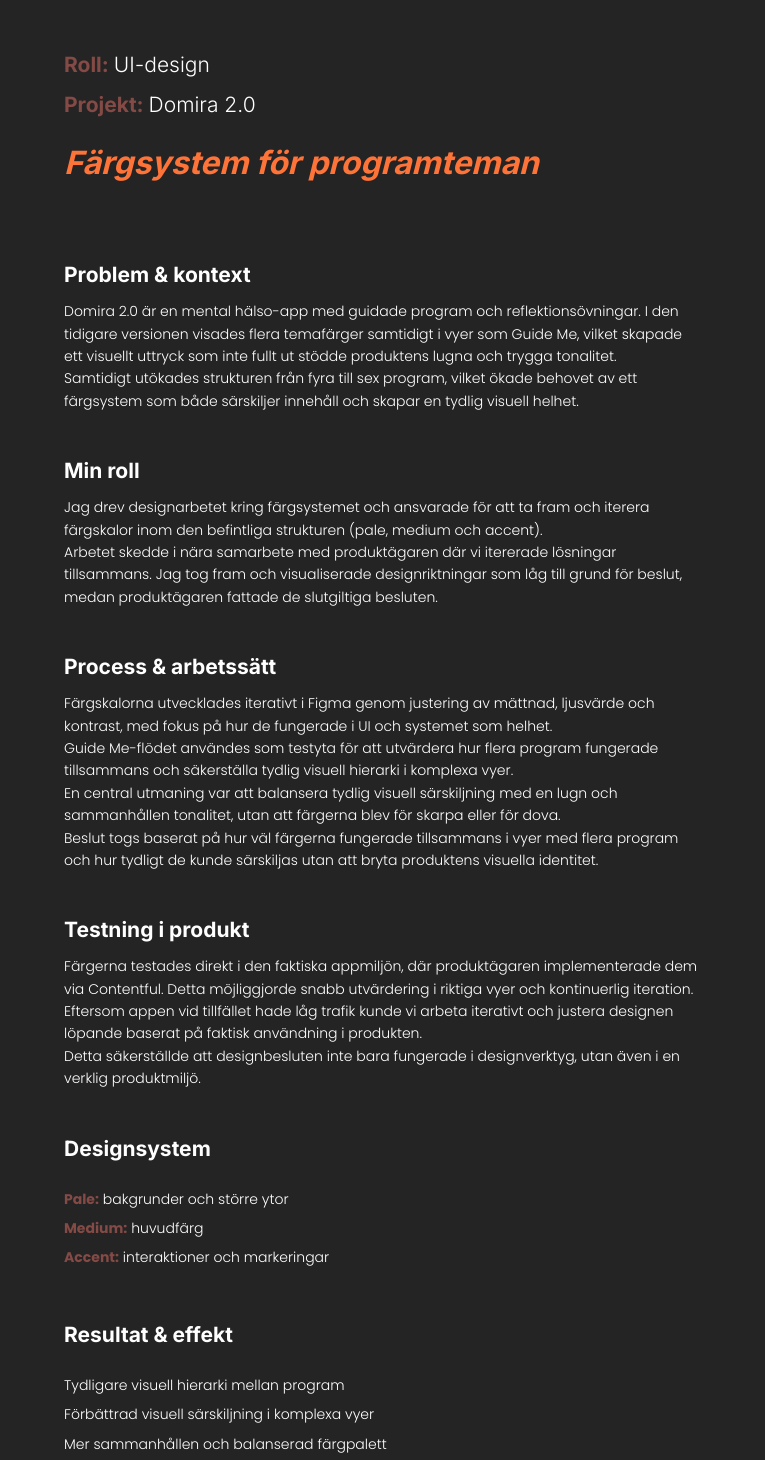
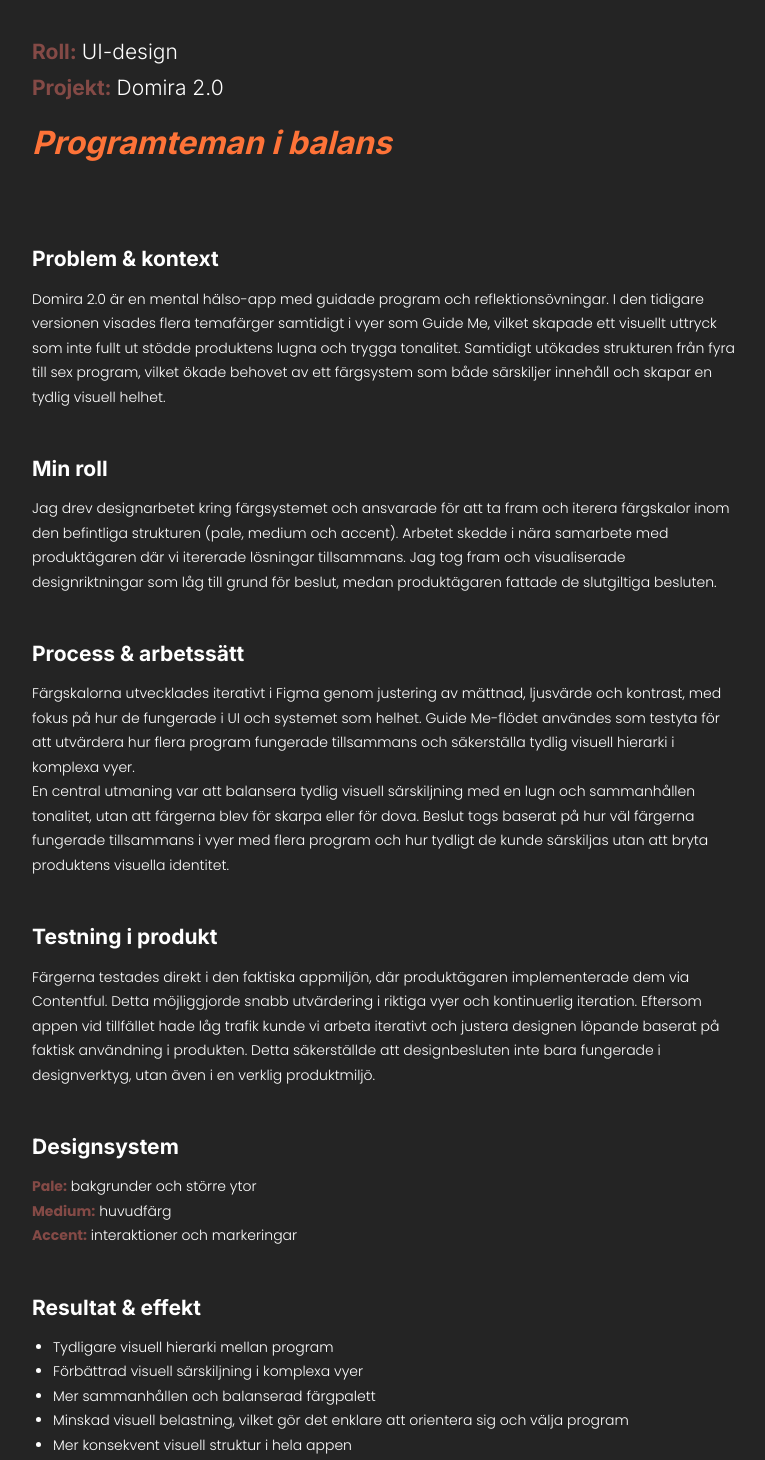
Before and after one commit to EmNatter/portfolio, a React (Vite) app: page /redesign in a window 1280 px wide. Shown: the part 1260-2720 px from the top of the page, without its empty margins (256-1021 px from the left). Built offline with nearby package versions, Linux system fonts and the light colour scheme.

Commit message:
fix: layout centering and list styling on project pages

```diff
--- a/src/CSS/index.css
+++ b/src/CSS/index.css
@@ -71,14 +71,12 @@
   flex-shrink: 0;
   z-index: 100;
   position: relative;
-
   background:rgb(11, 6, 6);
   font-size: 20px;
 }
 
 .navbar h1 {
   color: rgb(224, 83, 23);
-
   font-size: 3.4rem;
   padding-top: 4.5rem;
   text-align: center;
@@ -247,7 +245,7 @@
   align-self: center;
   width: 22rem;
   height: 46px;
-
+  margin-bottom: 2rem;
   border-radius: 16px;
   border: 1px solid rgba(0, 0, 0, 0.08);
 
@@ -741,11 +739,13 @@
 
 .projectexample_wrapper {
   display: flex;
-  flex-direction: row;
+  flex-direction: column;
   flex-wrap: wrap;
-  justify-content: space-evenly;
+  align-items: center;
+  text-align: left;
   background: rgb(36, 36, 36);
 }
+
 
 .projectexample_card {
   display: flex;
@@ -758,6 +758,8 @@
   border: none;
   color: white;
   max-width: 80%;
+  margin: 0 auto;
+  line-height: 1.75;
 }
 
 .projectexample_card a .todo-small-img,
@@ -784,7 +786,7 @@
 }
 .projectexample_card h3 {
   font-weight: 200;
-  padding-top: 4rem;
+  padding-top: 2rem;
 }
 
 .projectexample_card h2 li {
@@ -805,17 +807,25 @@
 }
 
 .projectexample_card ul {
-  list-style-type: none;
-  padding-top: 1rem;
-  padding-left: 0;
-  margin-left: 0;
+  margin: 0;
+  padding-left: 1.5rem;
 }
 
-.projectexample_card li {
-  margin-left: 0;
-  text-indent: 0;
-  margin-bottom: 0.5rem;
+.projectexample_card ul.list-clean {
+  list-style: none;
+  padding-left: 0;
 }
+
+.projectexample_card ul.list-result {
+  list-style: disc;
+  padding-left: 1.5rem;
+  margin: 1rem 0;
+}
+
+.projectexample_card ul.list-result li {
+  display: list-item;
+}
+
 .button_center {
   display: flex;
   justify-content: center;
@@ -824,6 +834,11 @@
 .projectexample_card h2, .projectexample_card h3,
 .projectexample_card span {
   font-weight: 800;
+}
+
+.text-span {
+  padding-top: 0.7rem;
+  padding-bottom: 0.7rem;
 }
 
 .projectexample_card strong {
@@ -918,6 +933,12 @@
 /* --------- MEDIA QUAREY--------- */
 
 @media (max-width: 768px) {
+
+    html,
+  body {
+    font-size: 12px;
+  }
+
   .card {
     width: 250px;
   }
@@ -966,7 +987,7 @@
   .todo-small-img,
   .webshop-img,
   .redesign-img {
-    width: 700px;
+    max-width: 700px;
   }
 
   .card_wrapper {
@@ -976,7 +997,7 @@
   .about_wrapper,
   .home_intro_wrapper,
   .projectexample_card {
-    max-width: 50%;
+    max-width: 55%;
   }
 
   .intro_form {
--- a/src/Pages/Project.jsx
+++ b/src/Pages/Project.jsx
@@ -36,12 +36,12 @@
               Projektet gick ut på att skapa en flersidig app med tydliga
               funktioner och en enkel, snygg design.
             </p>
-            <ul>
-              <li>
+            <ul className="list-clean">
+              <li className="text-span">
                 <span>Todo-sida:</span> Användaren kan lägga till, visa och
                 bocka av uppgifter.
               </li>
-              <li>
+              <li className="text-span">
                 <span>Om-sida:</span> Kort information om appens syfte och
                 funktion.
               </li>
--- a/src/Pages/Redesign.jsx
+++ b/src/Pages/Redesign.jsx
@@ -10,7 +10,7 @@
             <img src={RedesignImg} alt="redesign" className="redesign-img" />
 
             <h2>
-              <ul>
+              <ul className="list-clean">
                 <li>
                   <strong>Roll: </strong>UI-design
                 </li>
@@ -20,7 +20,7 @@
               </ul>
             </h2>
 
-            <h1>Färgsystem för programteman</h1>
+            <h1>Programteman i balans</h1>
 
             <h2>Problem & kontext</h2>
 
@@ -29,13 +29,9 @@
               reflektionsövningar. I den tidigare versionen visades flera
               temafärger samtidigt i vyer som Guide Me, vilket skapade ett
               visuellt uttryck som inte fullt ut stödde produktens lugna och
-              trygga tonalitet.
-            </p>
-
-            <p>
-              Samtidigt utökades strukturen från fyra till sex program, vilket
-              ökade behovet av ett färgsystem som både särskiljer innehåll och
-              skapar en tydlig visuell helhet.
+              trygga tonalitet. Samtidigt utökades strukturen från fyra till sex
+              program, vilket ökade behovet av ett färgsystem som både
+              särskiljer innehåll och skapar en tydlig visuell helhet.
             </p>
 
             <h2>Min roll</h2>
@@ -43,14 +39,10 @@
             <p>
               Jag drev designarbetet kring färgsystemet och ansvarade för att ta
               fram och iterera färgskalor inom den befintliga strukturen (pale,
-              medium och accent).
-            </p>
-
-            <p>
-              Arbetet skedde i nära samarbete med produktägaren där vi
-              itererade lösningar tillsammans. Jag tog fram och visualiserade
-              designriktningar som låg till grund för beslut, medan
-              produktägaren fattade de slutgiltiga besluten.
+              medium och accent). Arbetet skedde i nära samarbete med
+              produktägaren där vi itererade lösningar tillsammans. Jag tog fram
+              och visualiserade designriktningar som låg till grund för beslut,
+              medan produktägaren fattade de slutgiltiga besluten.
             </p>
 
             <h2>Process & arbetssätt</h2>
@@ -58,25 +50,18 @@
             <p>
               Färgskalorna utvecklades iterativt i Figma genom justering av
               mättnad, ljusvärde och kontrast, med fokus på hur de fungerade i
-              UI och systemet som helhet.
-            </p>
-
-            <p>
-              Guide Me-flödet användes som testyta för att utvärdera hur flera
-              program fungerade tillsammans och säkerställa tydlig visuell
-              hierarki i komplexa vyer.
+              UI och systemet som helhet. Guide Me-flödet användes som testyta
+              för att utvärdera hur flera program fungerade tillsammans och
+              säkerställa tydlig visuell hierarki i komplexa vyer.
             </p>
 
             <p>
               En central utmaning var att balansera tydlig visuell
               särskiljning med en lugn och sammanhållen tonalitet, utan att
-              färgerna blev för skarpa eller för dova.
-            </p>
-
-            <p>
-              Beslut togs baserat på hur väl färgerna fungerade tillsammans i
-              vyer med flera program och hur tydligt de kunde särskiljas utan
-              att bryta produktens visuella identitet.
+              färgerna blev för skarpa eller för dova. Beslut togs baserat på
+              hur väl färgerna fungerade tillsammans i vyer med flera program
+              och hur tydligt de kunde särskiljas utan att bryta produktens
+              visuella identitet.
             </p>
 
             <h2>Testning i produkt</h2>
@@ -85,22 +70,16 @@
               Färgerna testades direkt i den faktiska appmiljön, där
               produktägaren implementerade dem via Contentful. Detta möjliggjorde
               snabb utvärdering i riktiga vyer och kontinuerlig iteration.
-            </p>
-
-            <p>
               Eftersom appen vid tillfället hade låg trafik kunde vi arbeta
               iterativt och justera designen löpande baserat på faktisk
-              användning i produkten.
-            </p>
-
-            <p>
-              Detta säkerställde att designbesluten inte bara fungerade i
-              designverktyg, utan även i en verklig produktmiljö.
+              användning i produkten. Detta säkerställde att designbesluten inte
+              bara fungerade i designverktyg, utan även i en verklig
+              produktmiljö.
             </p>
 
             <h2>Designsystem</h2>
 
-            <ul>
+            <ul className="list-clean">
               <li><strong>Pale:</strong> bakgrunder och större ytor</li>
               <li><strong>Medium:</strong> huvudfärg</li>
               <li><strong>Accent:</strong> interaktioner och markeringar</li>
@@ -108,7 +87,7 @@
 
             <h2>Resultat & effekt</h2>
 
-            <ul>
+            <ul className="result-list">
               <li>Tydligare visuell hierarki mellan program</li>
               <li>Förbättrad visuell särskiljning i komplexa vyer</li>
               <li>Mer sammanhållen och balanserad färgpalett</li>
@@ -116,7 +95,7 @@
                 Minskad visuell belastning, vilket gör det enklare att orientera
                 sig och välja program
               </li>
-              <li>Starkare och mer konsekvent visuell struktur i hela appen</li>
+              <li>Mer konsekvent visuell struktur i hela appen</li>
             </ul>
 
             <p>
@@ -134,9 +113,9 @@
             </p>
 
             <p>
-              Projektet visade hur små förändringar i färg har stor påverkan på
-              både tydlighet och känsla i en produkt. Färgsystemet fungerar nu
-              som en stabil grund som kan vidareutvecklas i takt med att
+              Projektet visade hur små förändringar i färg kan ha stor påverkan
+              på både tydlighet och känsla i en produkt. Färgsystemet fungerar
+              nu som en stabil grund som kan vidareutvecklas i takt med att
               produkten växer.
             </p>
 
--- a/src/Pages/webshop.jsx
+++ b/src/Pages/webshop.jsx
@@ -15,7 +15,7 @@
               <img src={webshopImg} alt="webshop" className="webshop-img" />
             </a>
             <h2>
-              <ul>
+              <ul className="list-clean">
                 <li>
                   <strong>Tid för genomförande:</strong> 10 veckor
                 </li>
@@ -43,20 +43,20 @@
               UX/UI-design. Projektet utmanade oss att bygga en komplett
               shoppingupplevelse, från produktvisning till orderbekräftelse.
             </p>
-            <ul>
-              <li>
+            <ul className="list-clean">
+              <li className="text-span">
                 <span>Produktlista:</span> Användaren kan se en lista med
                 produkter, som hämtas från ett externt API.
               </li>
-              <li>
+              <li className="text-span">
                 <span>Produktsida:</span> Klicka på en produkt för att se
                 detaljerad information.
               </li>
-              <li>
+              <li className="text-span">
                 <span>Kundvagn:</span> Möjlighet att lägga till produkter och
                 genomföra ett köp (utan betalningsimplementation).
               </li>
-              <li>
+              <li className="text-span">
                 <span>Orderbekräftelse:</span> Efter köp visas en enkel
                 orderbekräftelse.
               </li>
```
